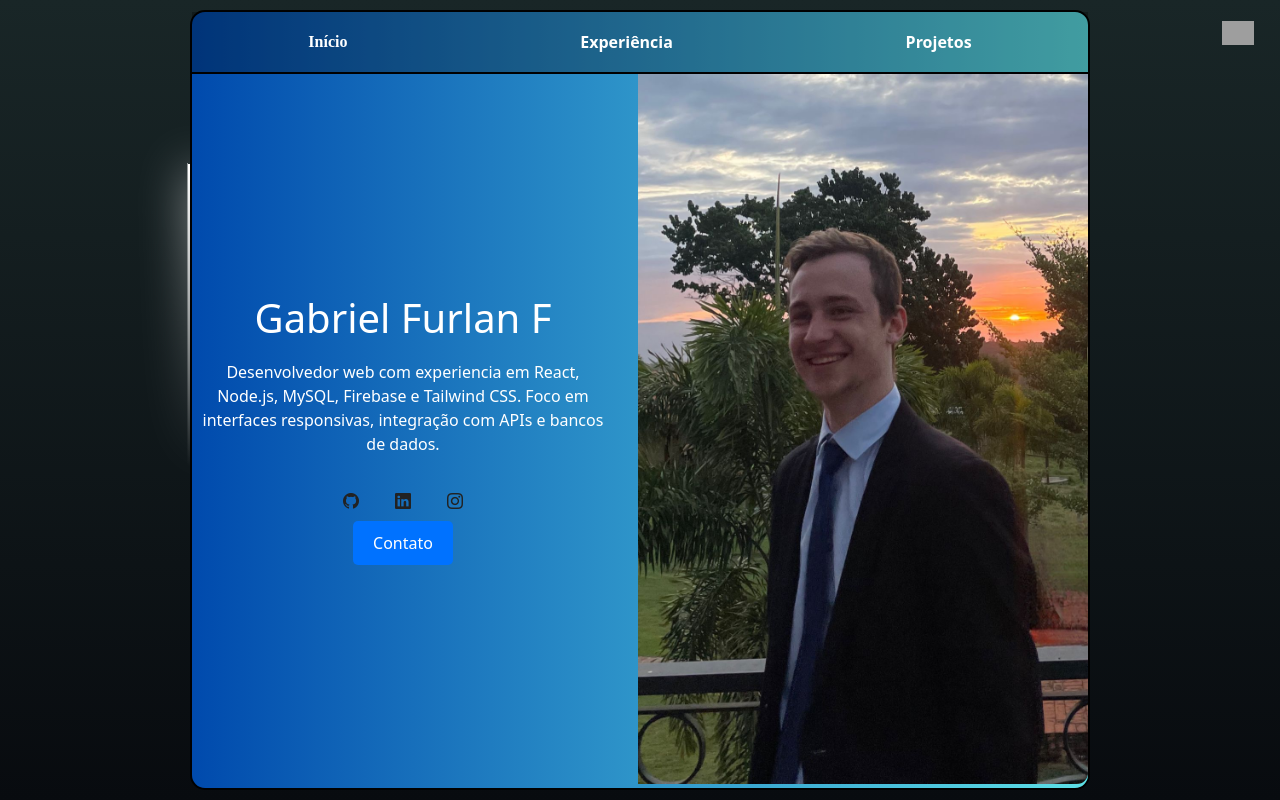
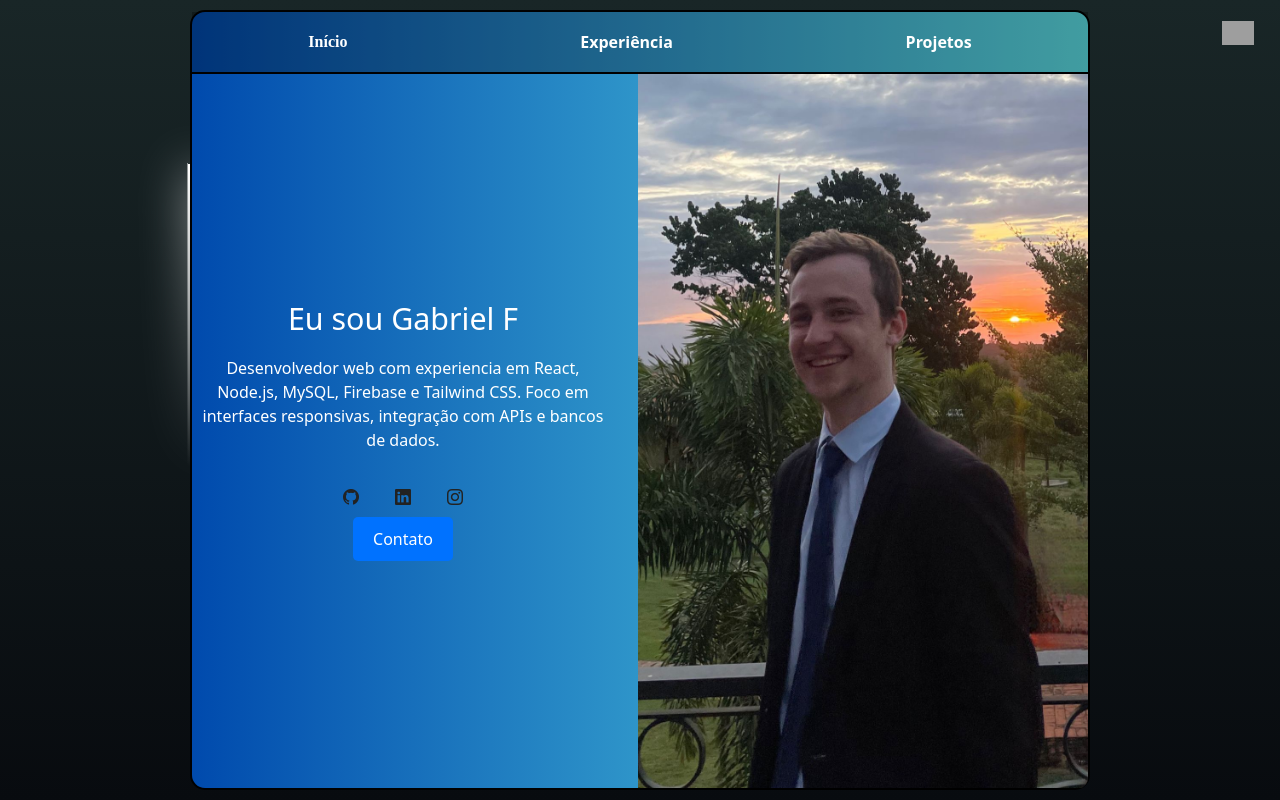
Before and after one commit to gabrielfogaca/gabrielffogaca, a React (Vite) app: page / in a window 1280 px wide. Built offline with nearby package versions, Linux system fonts and the light colour scheme; grey boxes are pictures that could not be loaded.

Commit message:
adjust on typewriter to change the text size when someone change the language

```diff
--- a/src/assets/components/TypewriterHeading.jsx
+++ b/src/assets/components/TypewriterHeading.jsx
@@ -3,9 +3,10 @@
 import React, { useState, useEffect } from 'react';
 
 function TypewriterHeading({ lang }) {
-  const texts = lang === 'pt'
-    ? ['Bem-vindo', 'Gabriel Furlan Fogaça']
-    : ['Welcome', 'Gabriel Furlan Fogaça'];
+  const texts =
+    lang === 'pt'
+      ? ['Bem-vindo', 'Eu sou Gabriel Furlan Fogaça']
+      : ['Welcome', "I'm Gabriel Furlan Fogaça"];
   const [displayed, setDisplayed] = useState('');
   const [textIndex, setTextIndex] = useState(0);
   const [charIndex, setCharIndex] = useState(0);
@@ -37,7 +38,14 @@ function TypewriterHeading({ lang }) {
     return () => clearTimeout(timeout);
   }, [charIndex, deleting, textIndex, texts]);
 
-  return <h1 className="heading">{displayed}</h1>;
+  return (
+    <h1
+      className="heading"
+      style={{ fontSize: lang === 'en' ? '2.1rem' : '1.9rem' }}
+    >
+      {displayed}
+    </h1>
+  );
 }
 
 export default TypewriterHeading;
--- a/src/index.css
+++ b/src/index.css
@@ -166,7 +166,7 @@ opacity: 0.5;
   right: 0;
   z-index: 0;
   width: 450px;
-  height: 710px;
+  height: 715px;
   border-radius: 0px 0px 11px 0px;
 }
 
```
